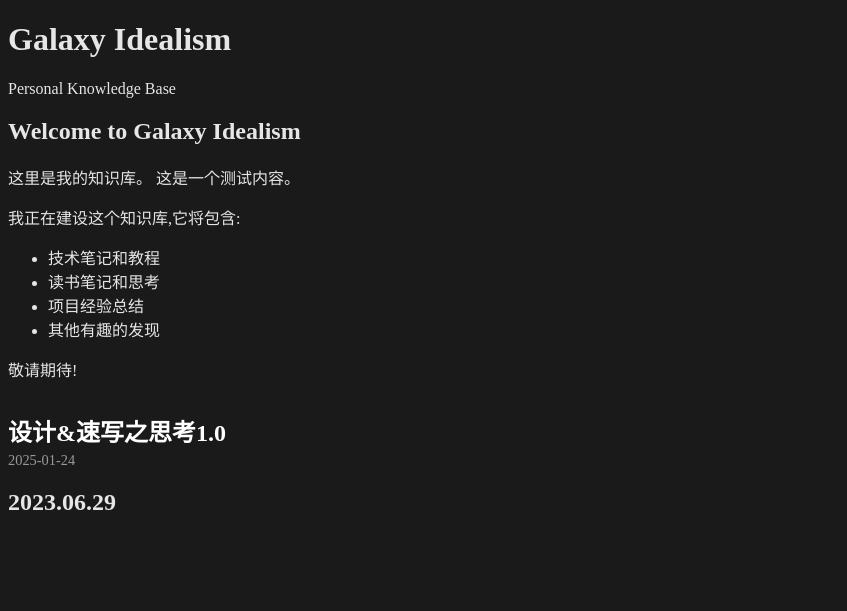
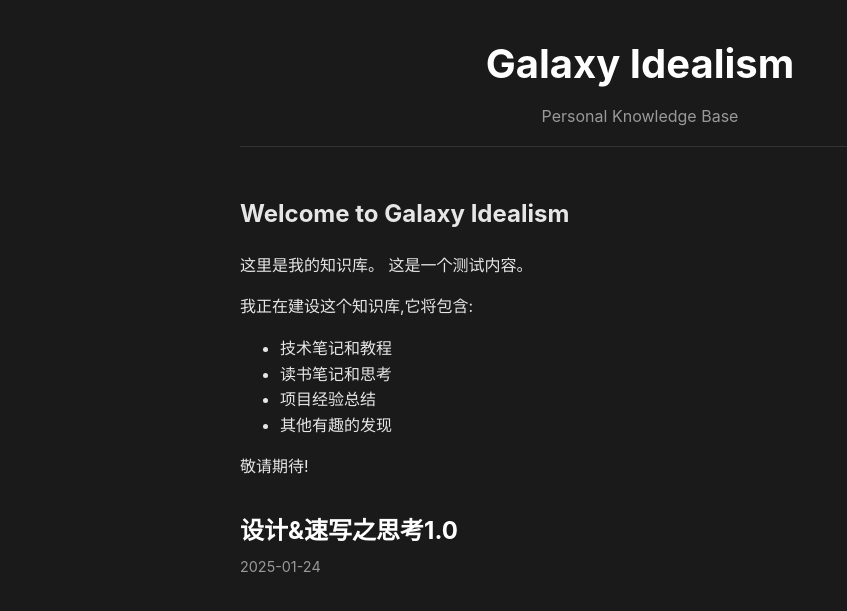
Before and after one commit to Galaxy-0/Galaxy-Idealism-publish, a Jekyll site: the page built from docs/index.md, in a window 1280 px wide. Shown: the top 611 px of the page, without its empty margins (0-847 px from the left). Built offline with Jekyll 4.4.1, drawn with Linux system fonts in a browser that asks for light colours.

Commit message:
web upgrade

```diff
--- a/docs/_layouts/default.html
+++ b/docs/_layouts/default.html
@@ -4,6 +4,48 @@
     <meta charset="UTF-8">
     <meta name="viewport" content="width=device-width, initial-scale=1">
     <title>{{ page.title | default: site.title }}</title>
+    <style>
+      /* 全局样式 */
+      body {
+        background-color: #1a1a1a;
+        color: #e6e6e6;
+        font-family: -apple-system, BlinkMacSystemFont, "Segoe UI", Roboto, Helvetica, Arial, sans-serif;
+        line-height: 1.6;
+        margin: 0;
+        padding: 0;
+      }
+
+      /* 布局容器 */
+      .wrapper {
+        max-width: 800px;
+        margin: 0 auto;
+        padding: 2em 1em;
+      }
+
+      /* 页头样式 */
+      header {
+        text-align: center;
+        margin-bottom: 3em;
+        padding-bottom: 1em;
+        border-bottom: 1px solid #333;
+      }
+
+      header h1 {
+        margin: 0;
+        font-size: 2.5em;
+        color: #ffffff;
+      }
+
+      header p {
+        color: #999;
+        margin: 0.5em 0 0;
+      }
+
+      /* 主要内容区 */
+      section {
+        min-height: 400px;
+      }
+    </style>
   </head>
   <body>
     <div class="wrapper">
--- a/docs/_layouts/home.html
+++ b/docs/_layouts/home.html
@@ -14,7 +14,7 @@ layout: default
 
     /* 鼠标样式 */
     .post-title a {
-      cursor: text;  /* 改为文本选择样式 */
+      cursor: pointer;  /* 改为文本选择样式 */
     }
 
     /* 文章列表样式 */
@@ -91,9 +91,6 @@ layout: default
       <div class="post-date">
         {{ post.date | date: "%Y-%m-%d" }}
       </div>
-      <div class="entry">
-        {{ post.excerpt }}
-      </div>
     </article>
     {% endfor %}
   </div>
```
